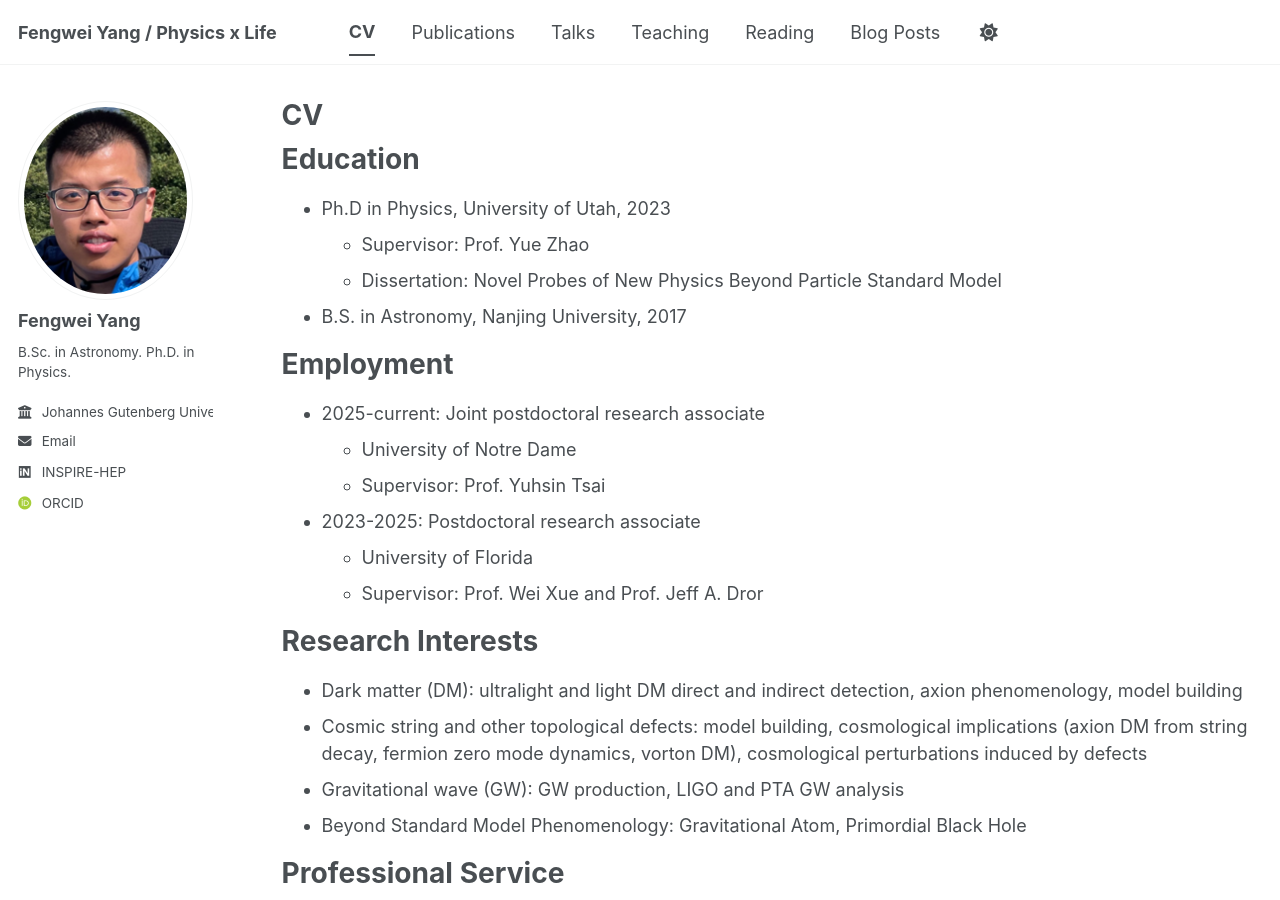
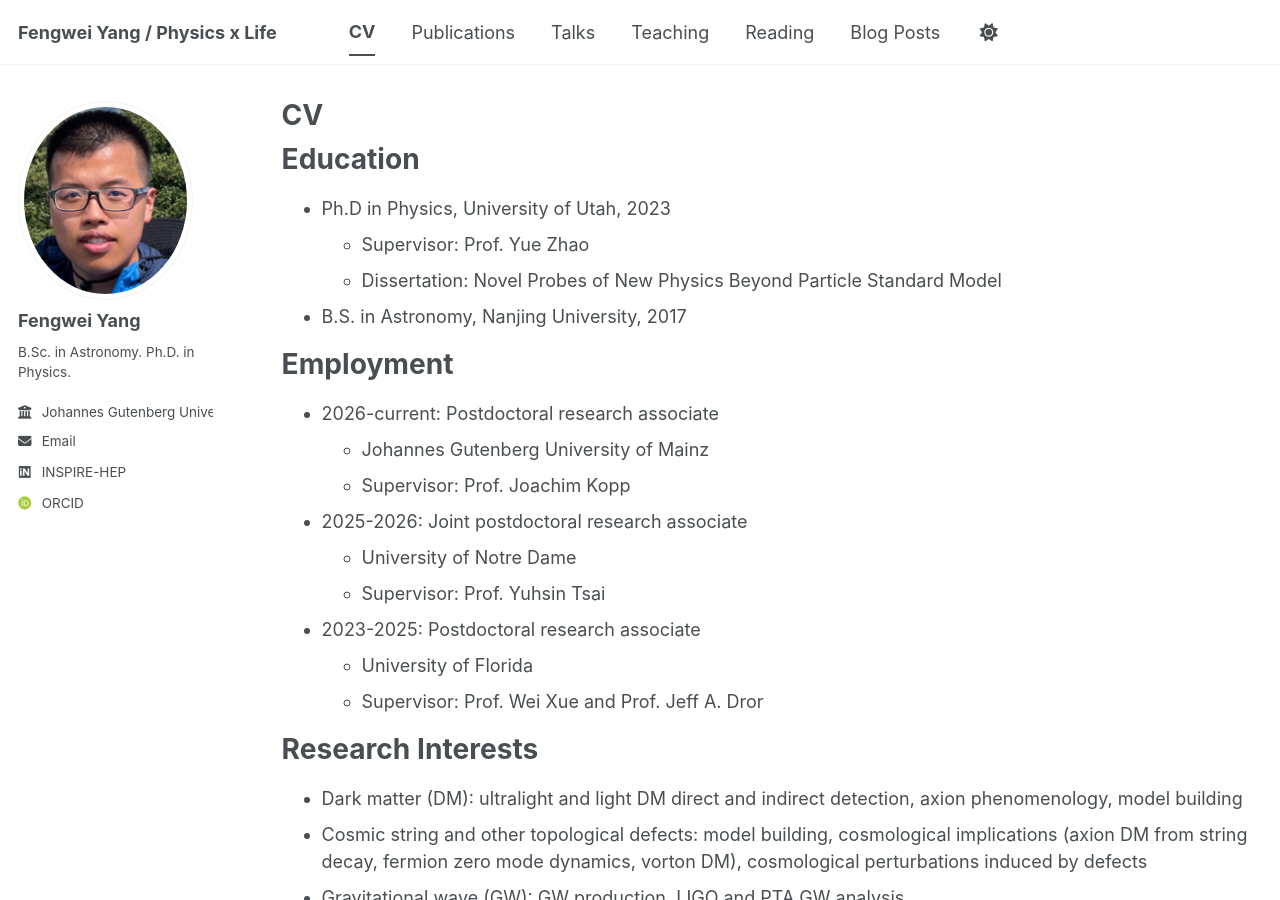
Before and after one commit to F-W-Yang/F-W-Yang.github.io, a Jekyll site: the page built from _pages/cv.md, in a window 1280 px wide and 900 px high. Built offline with Jekyll 4.4.1, drawn with Linux system fonts in a browser that asks for light colours; some web fonts are replaced; a script bundle is joined from its source files by our own code; library files that are not in the unit come from our copies.

Commit message:
Update employment section with accurate dates and details

```diff
--- a/_pages/cv.md
+++ b/_pages/cv.md
@@ -18,7 +18,11 @@ Education
 
 Employment
 ======
-* 2025-current: Joint postdoctoral research associate
+* 2026-current: Postdoctoral research associate
+  * Johannes Gutenberg University of Mainz
+  * Supervisor: Prof. Joachim Kopp
+
+* 2025-2026: Joint postdoctoral research associate
   * University of Notre Dame
   * Supervisor: Prof. Yuhsin Tsai
 
```
